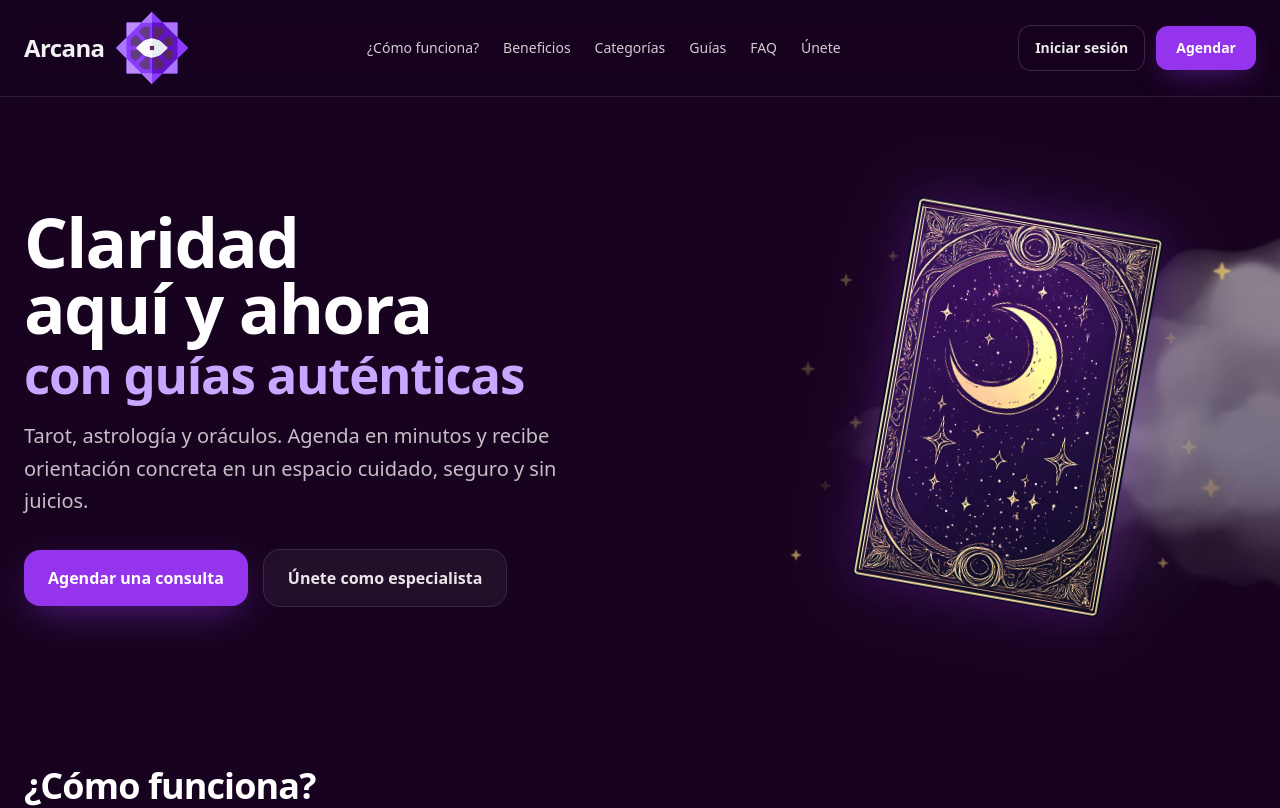
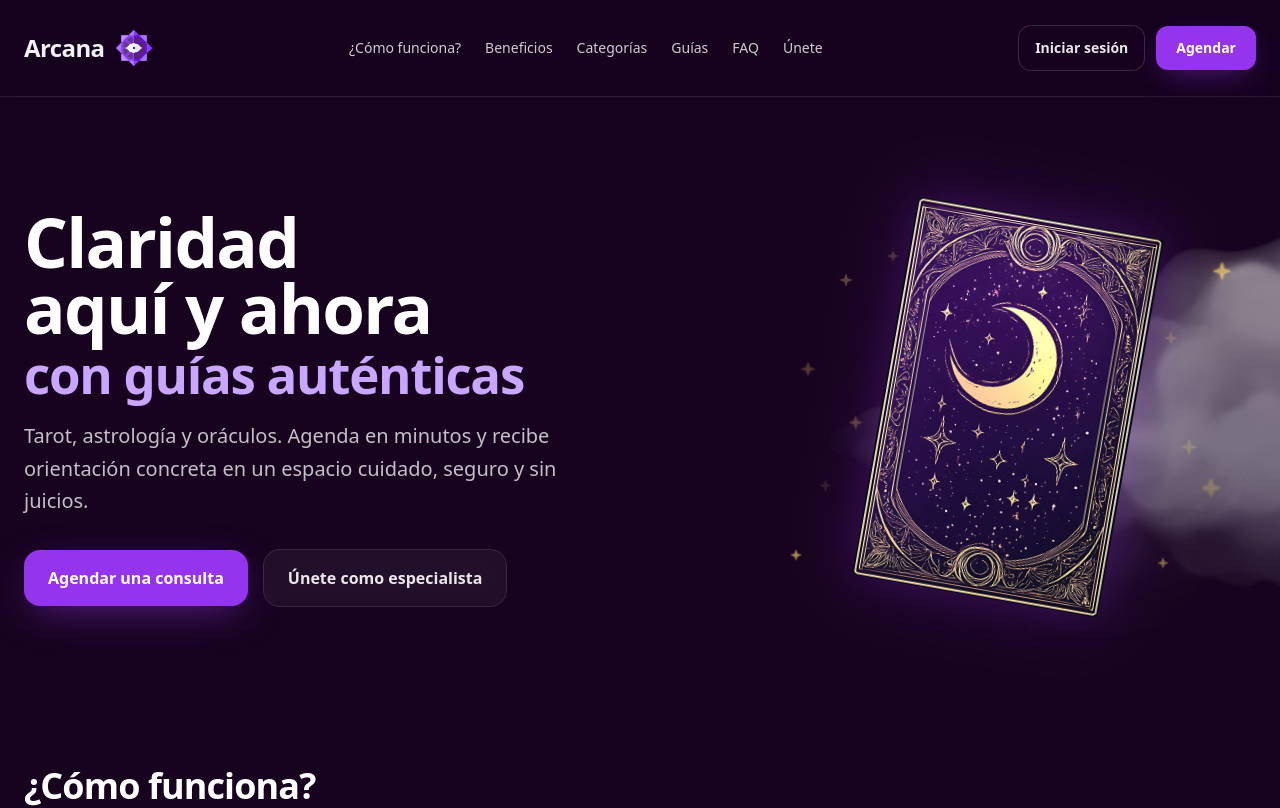
Before and after one commit to arcana302-art/arcana-v2, a Next.js app: page / in a window 1280 px wide. Shown: the top 808 px of the page. Built offline with nearby package versions, Linux system fonts and the light colour scheme.

Commit message:
Update SiteHeader.tsx

```diff
--- a/app/components/SiteHeader.tsx
+++ b/app/components/SiteHeader.tsx
@@ -24,7 +24,7 @@ export default function SiteHeader() {
       "
     >
       <div className="mx-auto flex h-24 max-w-7xl items-center justify-between px-6">
-        {/* Brand: primero texto, luego logo */}
+        {/* Brand: primero texto, luego logo (logo reducido 50%) */}
         <a href="/" className="flex items-center gap-3">
           <span className="text-white/95 text-2xl font-semibold tracking-tight">
             Arcana
@@ -32,10 +32,10 @@ export default function SiteHeader() {
           <Image
             src="/brand/logo.svg"
             alt="Arcana"
-            width={72}
-            height={72}
+            width={36}
+            height={36}
             priority
-            className="w-[72px] h-[72px]"
+            className="w-[36px] h-[36px]"
           />
         </a>
 
@@ -97,9 +97,9 @@ export default function SiteHeader() {
                 <Image
                   src="/brand/logo.svg"
                   alt="Arcana"
-                  width={48}
-                  height={48}
-                  className="h-12 w-12"
+                  width={24}
+                  height={24}
+                  className="h-6 w-6"
                 />
               </div>
               <button
```
